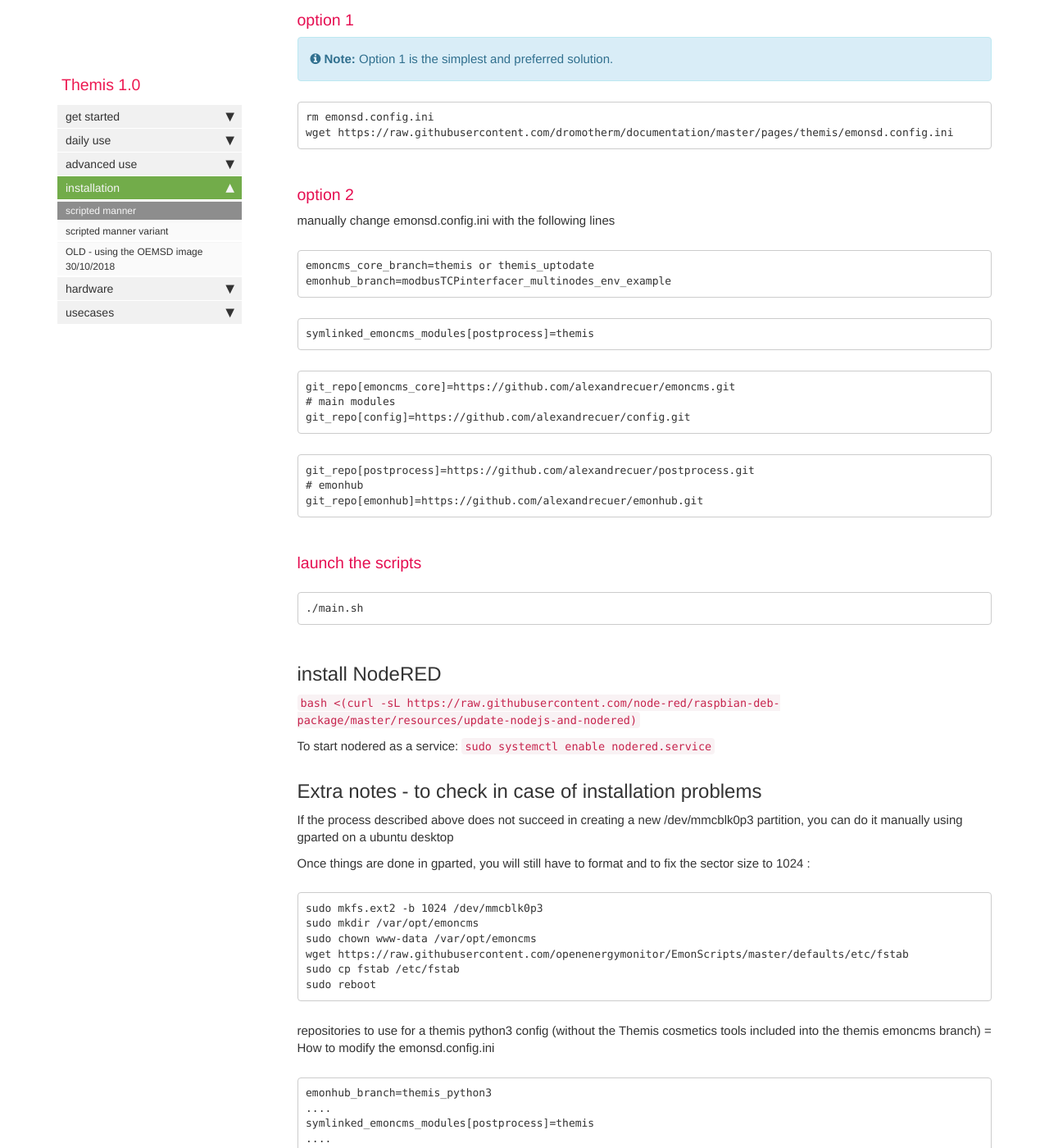
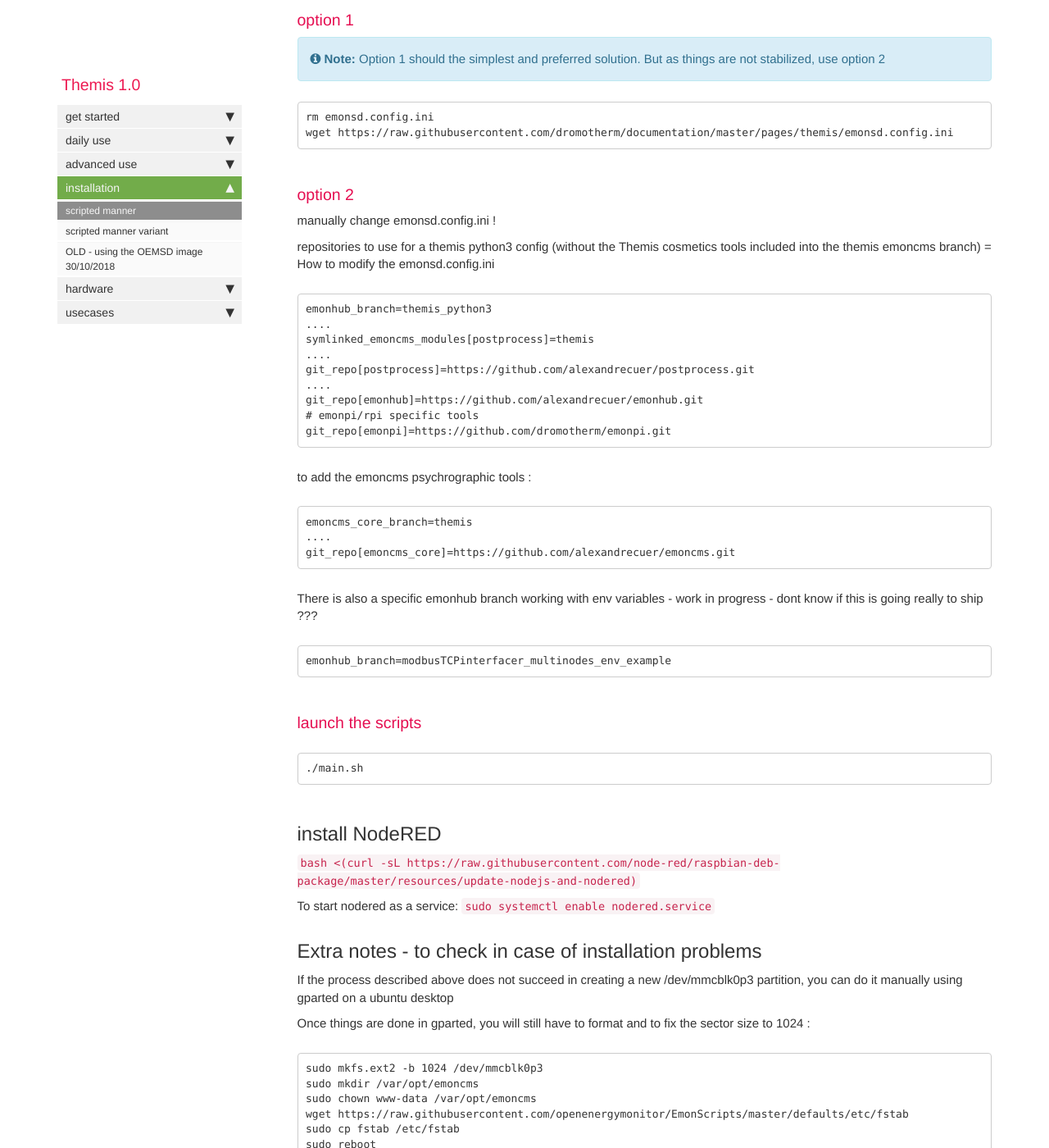
Before and after one commit to dromotherm/documentation, a Jekyll site: the page built from pages/themis/Note_install_Themis.md, in a window 1280 px wide and 1400 px high, scrolled down 2655 px. Shown: the whole window at 82% size. Built offline with Jekyll 4.4.1, drawn with Linux system fonts in a browser that asks for light colours; comment, search, counter and statistics services are not loaded; some of the changed text lies outside the part shown.

Commit message:
Update Note_install_Themis.md

````diff
--- a/pages/themis/Note_install_Themis.md
+++ b/pages/themis/Note_install_Themis.md
@@ -103,7 +103,7 @@
 ```
 
 ### option 1
-{% include note.html content="Option 1 is the simplest and preferred solution." %}
+{% include note.html content="Option 1 should the simplest and preferred solution. But as things are not stabilized, use option 2" %}
 ```
 rm emonsd.config.ini
 wget https://raw.githubusercontent.com/dromotherm/documentation/master/pages/themis/emonsd.config.ini
@@ -111,24 +111,34 @@
 
 ### option 2
 
-manually change emonsd.config.ini with the following lines
+manually change emonsd.config.ini !
+
+repositories to use for a themis python3 config (without the Themis cosmetics tools included into the themis emoncms branch) = How to modify the emonsd.config.ini
 ```
-emoncms_core_branch=themis or themis_uptodate
+emonhub_branch=themis_python3
+....
+symlinked_emoncms_modules[postprocess]=themis
+....
+git_repo[postprocess]=https://github.com/alexandrecuer/postprocess.git
+....
+git_repo[emonhub]=https://github.com/alexandrecuer/emonhub.git
+# emonpi/rpi specific tools
+git_repo[emonpi]=https://github.com/dromotherm/emonpi.git
+```
+to add the emoncms psychrographic tools :
+
+```
+emoncms_core_branch=themis
+....
+git_repo[emoncms_core]=https://github.com/alexandrecuer/emoncms.git
+```
+
+There is also a specific emonhub branch working with env variables - work in progress - dont know if this is going really to ship ???
+
+```
 emonhub_branch=modbusTCPinterfacer_multinodes_env_example
 ```
-```
-symlinked_emoncms_modules[postprocess]=themis
-```
-```
-git_repo[emoncms_core]=https://github.com/alexandrecuer/emoncms.git
-# main modules
-git_repo[config]=https://github.com/alexandrecuer/config.git
-```
-```
-git_repo[postprocess]=https://github.com/alexandrecuer/postprocess.git
-# emonhub
-git_repo[emonhub]=https://github.com/alexandrecuer/emonhub.git
-```
+
 ### launch the scripts
 ```
 ./main.sh
@@ -157,22 +167,8 @@
 sudo cp fstab /etc/fstab
 sudo reboot
 ```
-repositories to use for a themis python3 config (without the Themis cosmetics tools included into the themis emoncms branch) = How to modify the emonsd.config.ini
-```
-emonhub_branch=themis_python3
-....
-symlinked_emoncms_modules[postprocess]=themis
-....
-git_repo[postprocess]=https://github.com/alexandrecuer/postprocess.git
-....
-git_repo[emonhub]=https://github.com/alexandrecuer/emonhub.git
-# emonpi/rpi specific tools
-git_repo[emonpi]=https://github.com/dromotherm/emonpi.git
-```
-to make the restart button of the config module work, jump to the master branch of config :
-```
-emoncms_emonpi_modules[config]=stable
-```
+
+
 normally, the dromotherm emonpi fork will make things work with python3 but in case, it is good to know how to debug the LCD. There is some dependancies :
 
 ```
````
